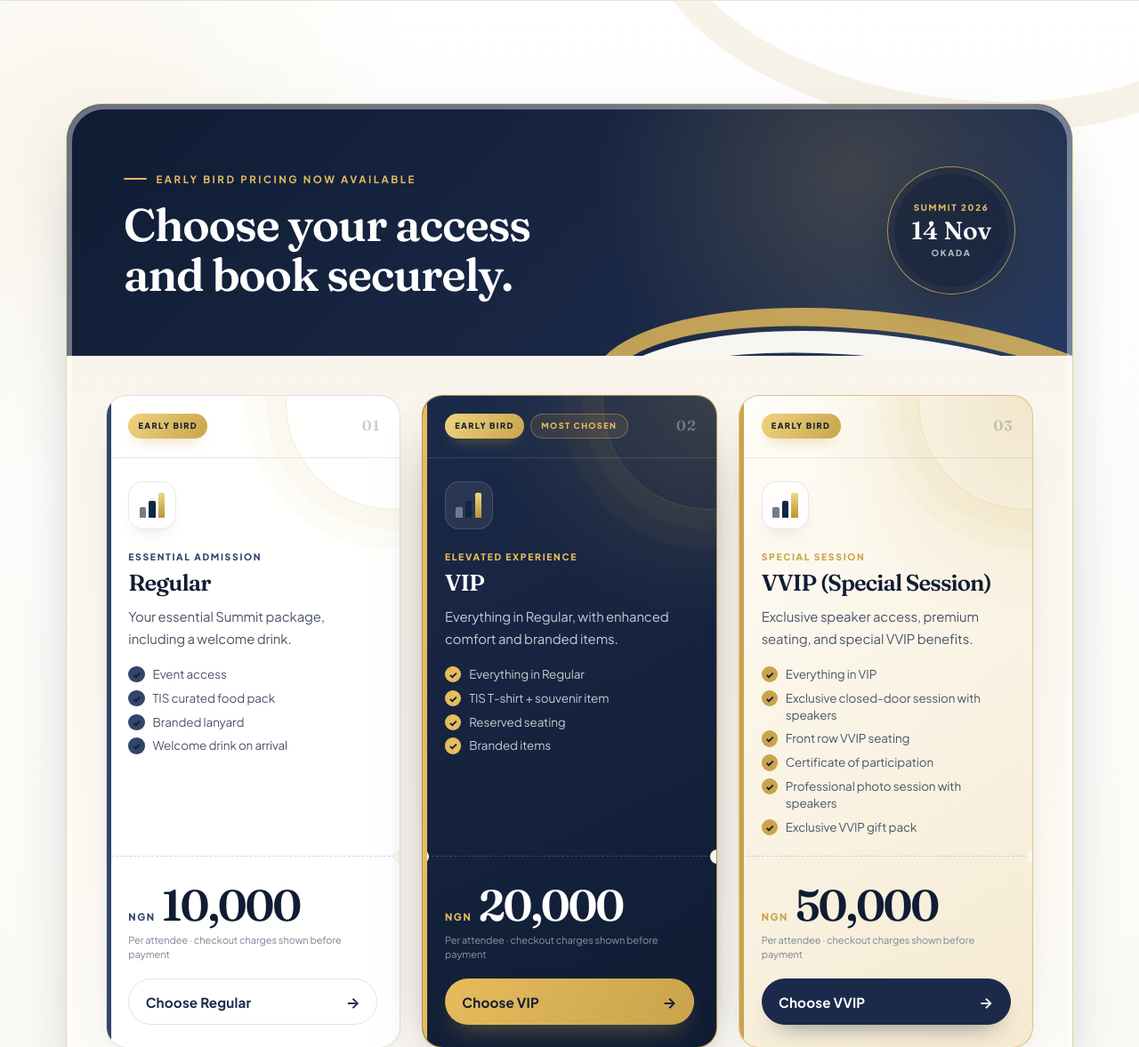
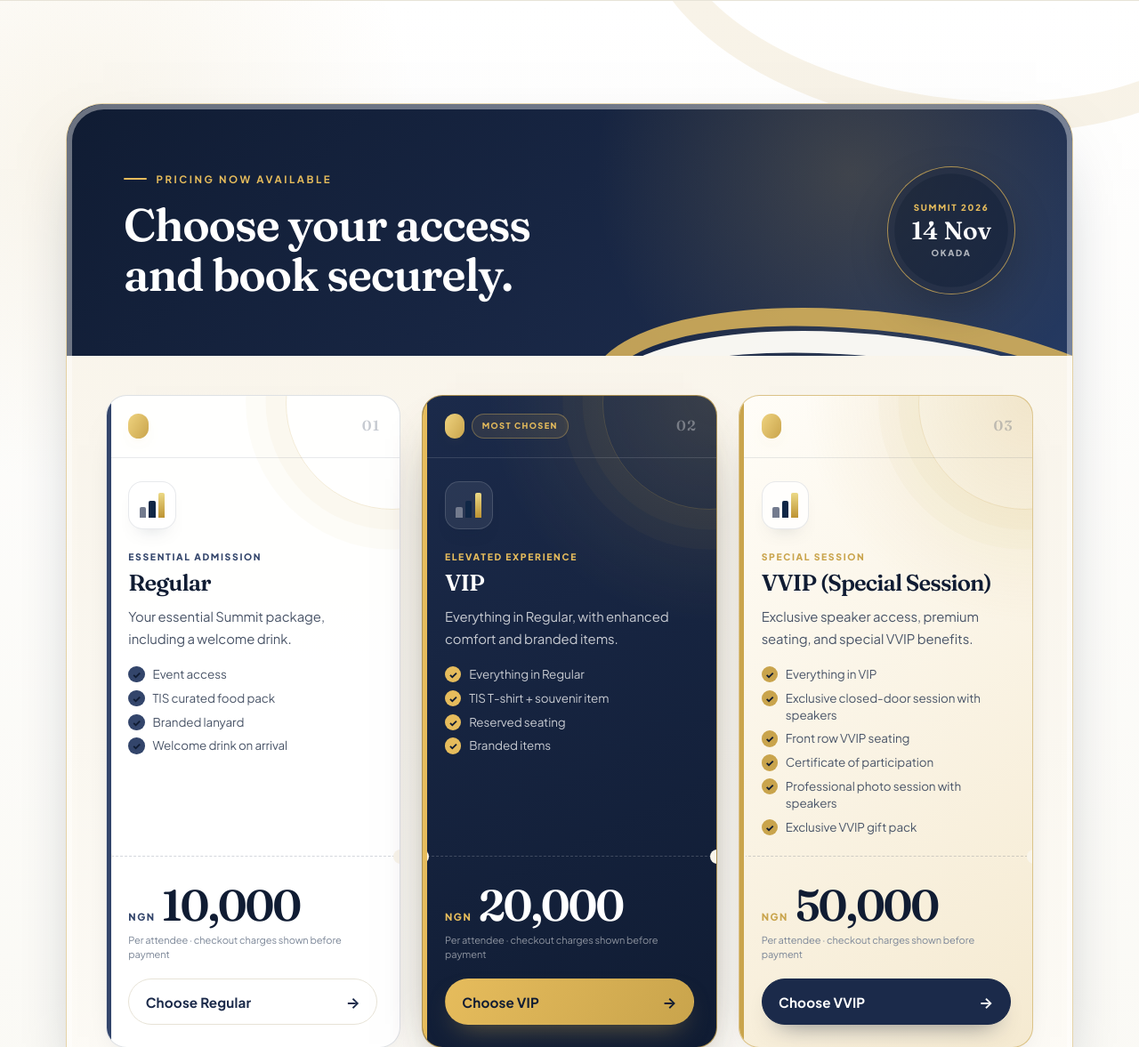
Before and after one commit to Asekhame-Joel/TIS, a PHP site: page /summit-2026 in a window 1280 px wide. Shown: the part 619-1796 px from the top of the page at 89% size. Run offline with PHP 8.4, Linux system fonts and the light colour scheme.

Commit message:
Remove "Early Bird" label from ticket showcase and tier cards for consistency

```diff
--- a/public/summit-2026.php
+++ b/public/summit-2026.php
@@ -556,7 +556,7 @@ $vip = $ticketTiers['vip'];
         <div class="ticket-showcase reveal">
           <div class="tier-announcement">
             <div class="tier-announcement-copy">
-              <span class="eyebrow">Early Bird pricing now available</span>
+              <span class="eyebrow"> pricing now available</span>
               <h2>Choose your access and book securely.</h2>
             </div>
             <div class="ticket-event-seal" aria-label="Summit 2026, 14 November, Okada">
@@ -569,7 +569,7 @@ $vip = $ticketTiers['vip'];
           <div class="tier-grid" id="ticket-options">
             <article class="tier-card standard" aria-labelledby="standard-tier-title">
               <div class="tier-card-header">
-                <div class="tier-badges"><span class="tier-flag">Early Bird</span></div>
+                <div class="tier-badges"><span class="tier-flag"></span></div>
                 <span class="tier-number" aria-hidden="true">01</span>
               </div>
               <div class="tier-card-body">
@@ -593,7 +593,7 @@ $vip = $ticketTiers['vip'];
             <article class="tier-card featured" aria-labelledby="premium-tier-title">
               <div class="tier-card-header">
                 <div class="tier-badges">
-                  <span class="tier-flag">Early Bird</span>
+                  <span class="tier-flag"></span>
                   <span class="tier-popular">Most chosen</span>
                 </div>
                 <span class="tier-number" aria-hidden="true">02</span>
@@ -618,7 +618,7 @@ $vip = $ticketTiers['vip'];
 
             <article class="tier-card vip" aria-labelledby="vip-tier-title">
               <div class="tier-card-header">
-                <div class="tier-badges"><span class="tier-flag">Early Bird</span></div>
+                <div class="tier-badges"><span class="tier-flag"></span></div>
                 <span class="tier-number" aria-hidden="true">03</span>
               </div>
               <div class="tier-card-body">
```
